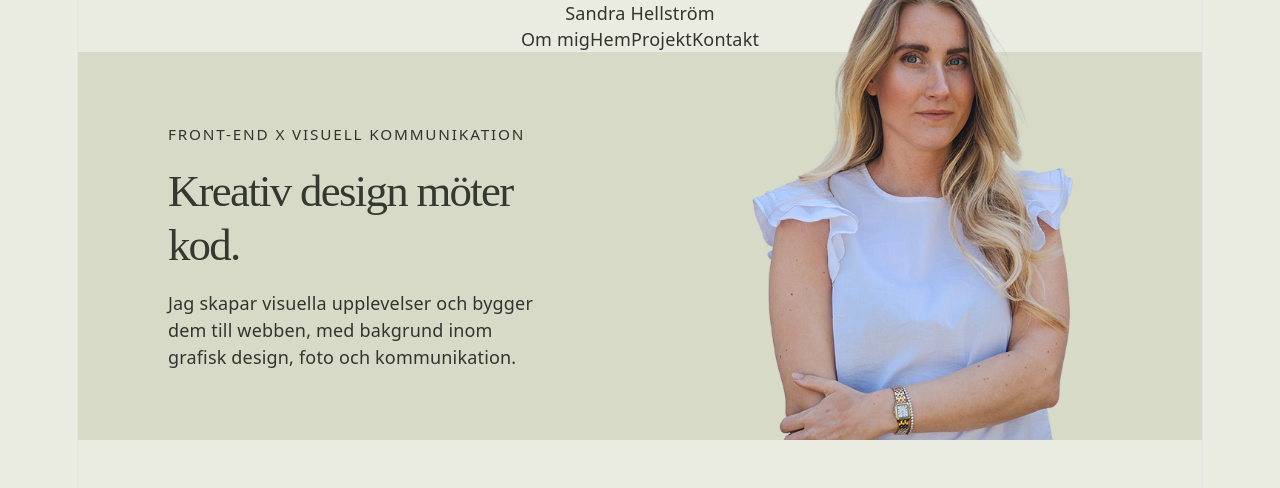
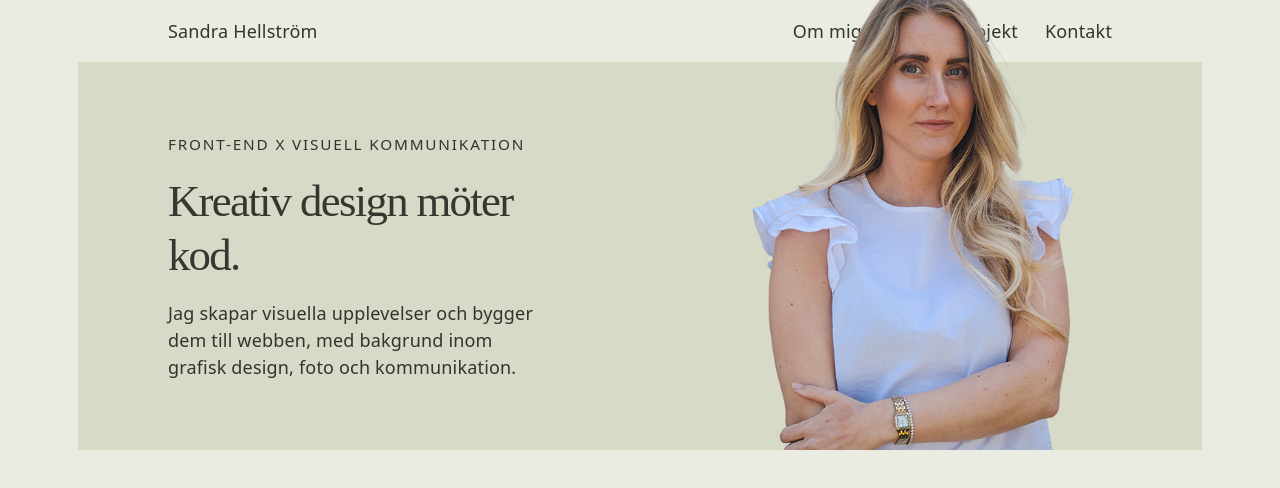
Before and after one commit to Saandrah/Portfolio, a React app: page / in a window 1280 px wide. Shown: the top 488 px of the page. Built offline with nearby package versions, Linux system fonts and the light colour scheme; the HTML template or start-up script is replaced by a standard one.

Commit message:
Add navigation and header styles for improved layout

```diff
--- a/src/App.css
+++ b/src/App.css
@@ -2,6 +2,19 @@ body {
   margin: 0;
   background-color: #ebece1;
   color: #33342f;
+}
+
+nav {
+  display: flex;
+  justify-content: flex-end;
+  gap: 1.5rem;
+}
+
+.header {
+  display: flex;
+  justify-content: space-between;
+  align-items: center;
+  padding: 1rem 8%;
 }
 
 .hero {
```
